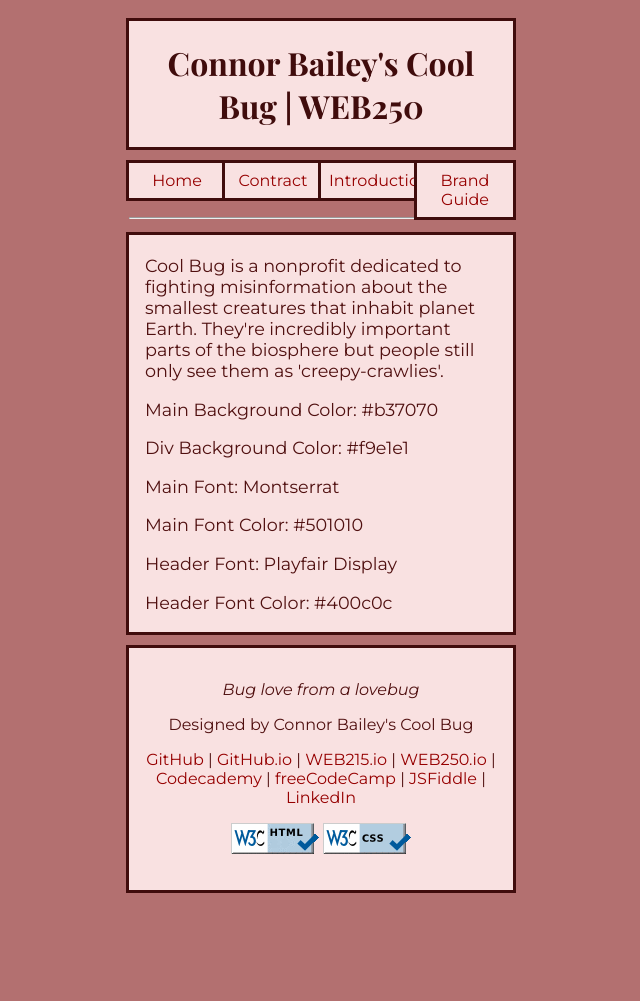
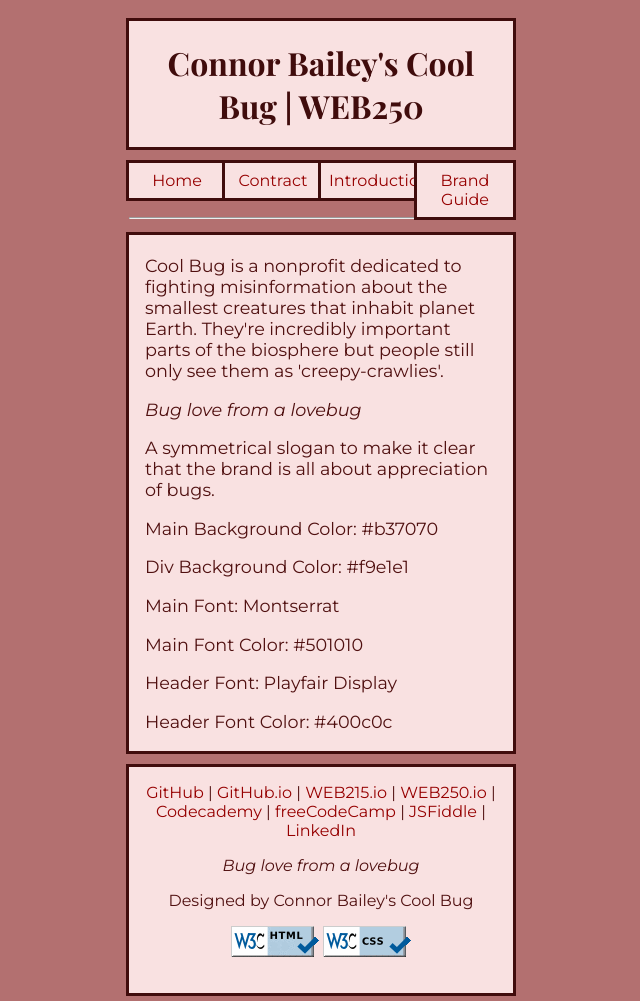
Before and after one commit to cbaile47/web250, a plain HTML site: page brand.html in a window 1280 px wide. Shown: the whole page, without its empty margins (319-959 px from the left). Before the commit the page ends 898 px from the top, so only its background shows below. Drawn offline with nearby package versions, Linux system fonts and the light colour scheme; a web font is replaced by a local one.

Commit message:
final adjustments

```diff
--- a/brand.html
+++ b/brand.html
@@ -13,6 +13,8 @@
 		<p>Cool Bug is a nonprofit dedicated to fighting misinformation about the smallest creatures that inhabit
 		planet Earth. They're incredibly important parts of the biosphere but people still only see them as
 		'creepy-crawlies'.</p>
+		<p><em>Bug love from a lovebug</em></p>
+		<p>A symmetrical slogan to make it clear that the brand is all about appreciation of bugs.</p>
 		<p>Main Background Color: #b37070</p>
 		<p>Div Background Color: #f9e1e1</p>
 		<p>Main Font: Montserrat</p>
--- a/components/footer.html
+++ b/components/footer.html
@@ -1,6 +1,4 @@
 <footer>
-		<p><em>Bug love from a lovebug</em></p>
-		<p>Designed by Connor Bailey's Cool Bug</p>
 		<nav><a href="https://github.com/cbaile47">GitHub</a> |
 		<a href="https://cbaile47.github.io">GitHub.io</a> |
 		<a href="https://cbaile47.github.io/web215/">WEB215.io</a> |
@@ -9,6 +7,8 @@
 		<a href="https://www.freecodecamp.org/cbaile47">freeCodeCamp</a> |
 		<a href="https://jsfiddle.net/user/cbaile47">JSFiddle</a> |
 		<a href="https://www.linkedin.com/in/connor-bailey-b721482ab/">LinkedIn</a></nav></nav>
+		<p><em>Bug love from a lovebug</em></p>
+		<p>Designed by Connor Bailey's Cool Bug</p>
 		<p>
 			<a href="http://validator.w3.org/check?uri=referer" id = "validation_link_html">
 				<img src="images/valid-html-blue.png"  alt="Valid HTML 5" height="31" width="88" style="border:0px;"/>
```
